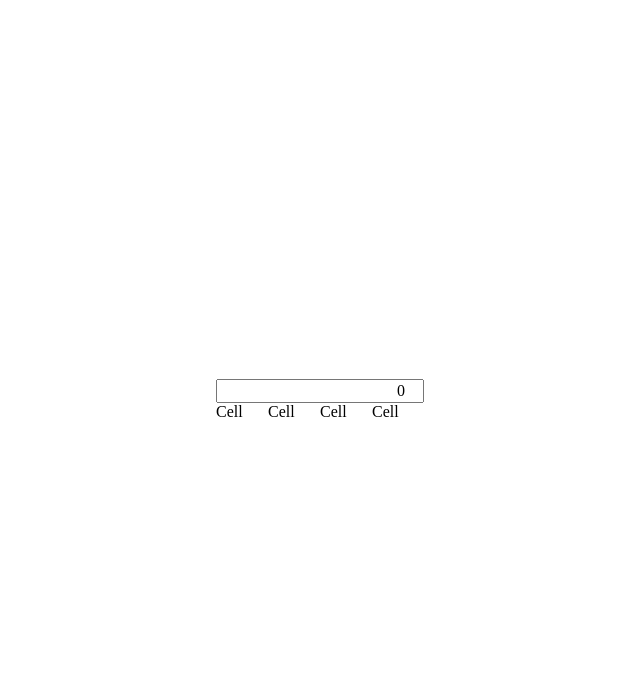
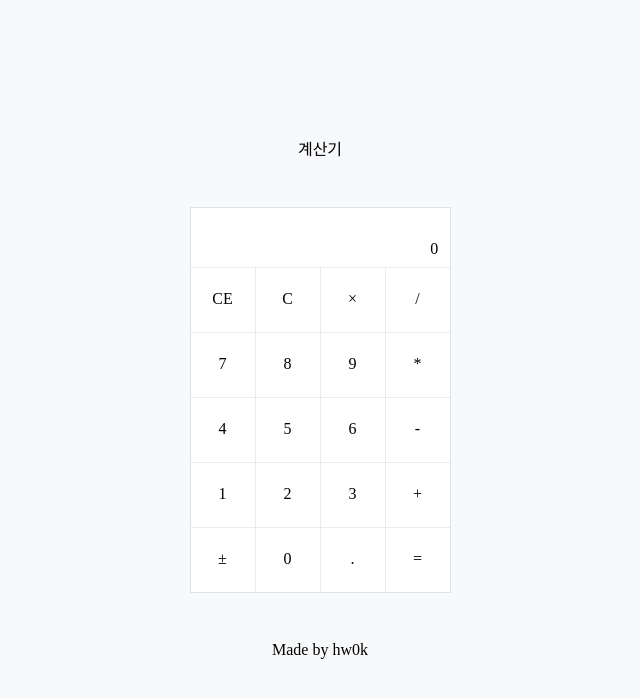
Before and after one commit to hw0k-dgsw-archive/react-calculator, a React (Create React App) app: page / in a window 1280 px wide. Shown: the top 698 px of the page, without its empty margins (320-960 px from the left). Built offline with nearby package versions, Linux system fonts and the light colour scheme.

Commit message:
Define default structure 2

```diff
--- a/src/App.tsx
+++ b/src/App.tsx
@@ -4,10 +4,13 @@ import CalculatorContainer from './containers/CalculatorContainer';
 
 const Wrapper = styled.div`
   display: flex;
+  flex-flow: column nowrap;
   width: 100vw;
   height: 100vh;
   align-items: center;
   justify-content: center;
+
+  background-color: var(--oc-gray-0);
 `;
 
 const App: React.FC = () => (
--- a/src/components/Cell.tsx
+++ b/src/components/Cell.tsx
@@ -1,14 +1,39 @@
 import React from 'react';
+import styled from 'styled-components';
 
 interface ICellProps {
-
+  text: string;
+  onClick?: any
 }
 
+const Wrapper = styled.div`
+  width: 4rem;
+  height: 4rem;
+  display: flex;
+  justify-content: center;
+  align-items: center;
+
+  transition: background-color 0.4s;
+  background-color: var(--oc-white);
+  border-top: 1px solid var(--oc-gray-2);
+  border-right: 1px solid var(--oc-gray-2);
+
+  &:nth-child(4n) {
+    border-right: none;
+  }
+
+  &:hover {
+    cursor: pointer;
+    background-color: var(--oc-gray-2);
+  }
+`;
+
 const Cell: React.FC<ICellProps> = props => {
+  const { text, onClick } = props;
   return (
-    <div>
-      Cell
-    </div>
+    <Wrapper onClick={onClick}>
+      {text}
+    </Wrapper>
   );
 };
 
--- a/src/components/Field.tsx
+++ b/src/components/Field.tsx
@@ -7,17 +7,34 @@ interface IFieldProps {
 }
 
 const S = {
+  Wrapper: styled.div`
+    display: flex;
+    flex-wrap: wrap;
+  `,
   Input: styled.input`
+    flex: 1;
     text-align: right;
-  `,
+    -moz-appearance: textfield;
+    -webkit-appearance: textfield;
+    &::-webkit-outer-spin-button, &::-webkit-inner-spin-button {
+      -webkit-appearance: none;
+      margin: 0;
+    }
+    &:focus {
+      outline: none;
+    }
+
+    border: 0;
+    padding: 2rem 0.7rem 0.5rem;
+  `
 };
 
 const Field: React.FC<IFieldProps> = (props) => {
   const { value, onChange } = props;
   return (
-    <div>
+    <S.Wrapper>
       <S.Input type="number" value={value} onChange={onChange} />
-    </div>
+    </S.Wrapper>
   );
 };
 
--- a/src/containers/CalculatorContainer.tsx
+++ b/src/containers/CalculatorContainer.tsx
@@ -3,6 +3,14 @@ import styled from 'styled-components';
 
 import Field from './../components/Field';
 import Cell from './../components/Cell';
+
+const Text = styled.div`
+  margin: 3rem 0;
+`;
+
+const Wrapper = styled.div`
+  border: 1px solid var(--oc-gray-3);
+`;
 
 const Grid = styled.div`
   display: grid;
@@ -11,31 +19,53 @@ const Grid = styled.div`
 
 interface ICalculatorState {
   value: number;
+  stored: number;
 }
 
 class CalculatorContainer extends React.Component<{}, ICalculatorState> {
   state = {
-    value: 0
+    value: 0,
+    stored: 0
   }
 
   handleChange = (e: React.ChangeEvent<HTMLInputElement>) => {
     this.setState({
-      value: parseInt(e.currentTarget.value)
+      value: parseInt(e.target.value)
     });
   }
 
   render() {
     const { value } = this.state;
     return (
-      <div>
+      <React.Fragment>
+      <Text>계산기</Text>
+      <Wrapper>
         <Field value={value} onChange={this.handleChange} />
         <Grid>
-          <Cell />
-          <Cell />
-          <Cell />
-          <Cell />
+          <Cell text="CE" />
+          <Cell text="C" />
+          <Cell text="&times;" />
+          <Cell text="/" />
+          <Cell text="7" />
+          <Cell text="8" />
+          <Cell text="9" />
+          <Cell text="*" />
+          <Cell text="4" />
+          <Cell text="5" />
+          <Cell text="6" />
+          <Cell text="-" />
+          <Cell text="1" />
+          <Cell text="2" />
+          <Cell text="3" />
+          <Cell text="+" />
+          <Cell text="±" />
+          <Cell text="0" />
+          <Cell text="." />
+          <Cell text="=" />
         </Grid>
-      </div>
+      </Wrapper>
+      <Text>Made by hw0k</Text>
+      </React.Fragment>
     );
   }
 }
--- a/src/index.tsx
+++ b/src/index.tsx
@@ -4,6 +4,7 @@ import App from './App';
 import * as serviceWorker from './serviceWorker';
 
 import 'normalize.css';
+import 'open-color/open-color.css';
 
 ReactDOM.render(<App />, document.getElementById('root'));
 
```
